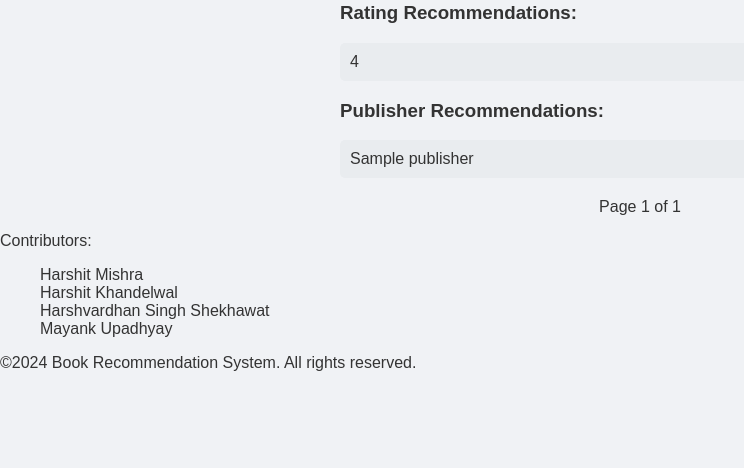
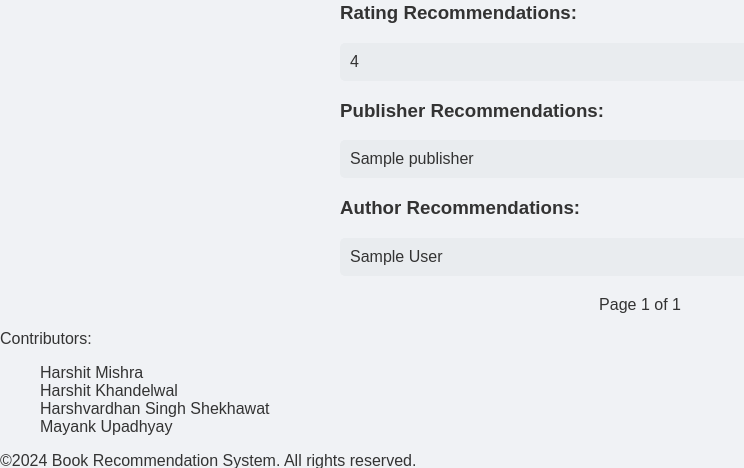
Before and after one commit to Harshit130127/KNN_based_Bookrecommendation, a Flask app: template templates/recommendations.html in a window 1280 px wide. Shown: the part 223-691 px from the top of the page, without its empty margins (0-744 px from the left). Run offline with Flask 2, Linux system fonts and the light colour scheme; the template is opened without the code that fills it: most values are stand-ins (such as "Sample title", 1, 10 or a date in 2020); parts of the project's set-up code (start-up, migrations or seed data) failed here and were passed over.

Commit message:
Initial commit

```diff
--- a/app.py
+++ b/app.py
@@ -2,7 +2,7 @@ from flask import Flask, render_template, request, jsonify
 import pandas as pd
 import logging
 import re
-from Model.model import BookRecommender, recommend_by_rating, recommend_by_publisher
+from Model.model import BookRecommender, recommend_by_rating, recommend_by_publisher,recommend_by_author
 
 
 
@@ -25,7 +25,7 @@ def normalize_title(title):
 @app.route('/')
 def index():
     logger.info("Accessed the index page.")
-    return render_template('index.html', title_recommendations=[], rating_recommendations=[], publisher_recommendations=[])
+    return render_template('index.html', title_recommendations=[], rating_recommendations=[], publisher_recommendations=[],author_recommendations=[])
 
 
 
@@ -49,6 +49,7 @@ def recommend_by_book():
                            title_recommendations=title_recommendations,
                            rating_recommendations=[],
                            publisher_recommendations=[],
+                           author_recommendations=[],
                            current_page=current_page,
                            total_pages=total_pages)
 
@@ -87,6 +88,7 @@ def recommend_by_publisher_route():
     return render_template('recommendations.html',
                            title_recommendations=[],
                            rating_recommendations=[],
+                           author_recommendations=[],
                            publisher_recommendations=paginated_recommendations,
                            current_page=current_page,
                            total_pages=total_pages)
@@ -123,6 +125,7 @@ def recommend_by_rating_route():
         return render_template('recommendations.html',
                                title_recommendations=[],
                                rating_recommendations=recommendations_to_display,
+                               author_recommendations=[],
                                publisher_recommendations=[],
                                current_page=page,
                                total_pages=total_pages)
@@ -152,6 +155,42 @@ def recommend_by_rating_route():
                                total_pages=total_pages)
 
 
+@app.route('/recommend_by_author', methods=['POST'])
+def recommend_by_author_route():
+    author = request.form.get('author', '').strip()
+    logger.info(f"Received author recommendation request for: {author}")
+
+    author_recommendations = recommend_by_author(author) if author else []
+
+    # Ensure pagination variables are defined
+    current_page = 1
+    total_pages = 1
+
+    if author_recommendations:
+        logger.info(f"Recommendations found for author {author}: {author_recommendations}")
+
+        # Pagination logic
+        items_per_page = 25
+        total_recommendations = len(author_recommendations)
+
+        # Calculate total pages based on the number of recommendations
+        total_pages = (total_recommendations + items_per_page - 1) // items_per_page
+
+        # Optionally, you can slice the recommendations for pagination
+        paginated_recommendations = author_recommendations[:items_per_page]  # Get only the first page of results
+
+    else:
+        logger.warning("No recommendations found for the given author.")
+        paginated_recommendations = []  # No recommendations to paginate
+
+    return render_template('recommendations.html',
+                           title_recommendations=[],
+                           rating_recommendations=[],
+                           publisher_recommendations=[],
+                           author_recommendations=paginated_recommendations,
+                           current_page=current_page,
+                           total_pages=total_pages)
+
 @app.route('/search_books')
 def search_books():
     query = request.args.get('query', '').lower()
--- a/templates/recommendations.html
+++ b/templates/recommendations.html
@@ -123,6 +123,13 @@
             <li>{{ publisher }}</li>
         {% endfor %}
     {% endif %}
+
+    {% if author_recommendations %}
+        <h3>Author Recommendations:</h3>
+        {% for author in author_recommendations %}
+            <li>{{ author }}</li>
+        {% endfor %}
+    {% endif %}
  </ul>
 
 <!-- Pagination Controls -->
```
Also changed, not shown: Model/model.py (+54 -4 lines), index.html (+60 -48 lines), 1 other file. Lines whose indentation alone changed are shown as unchanged.
